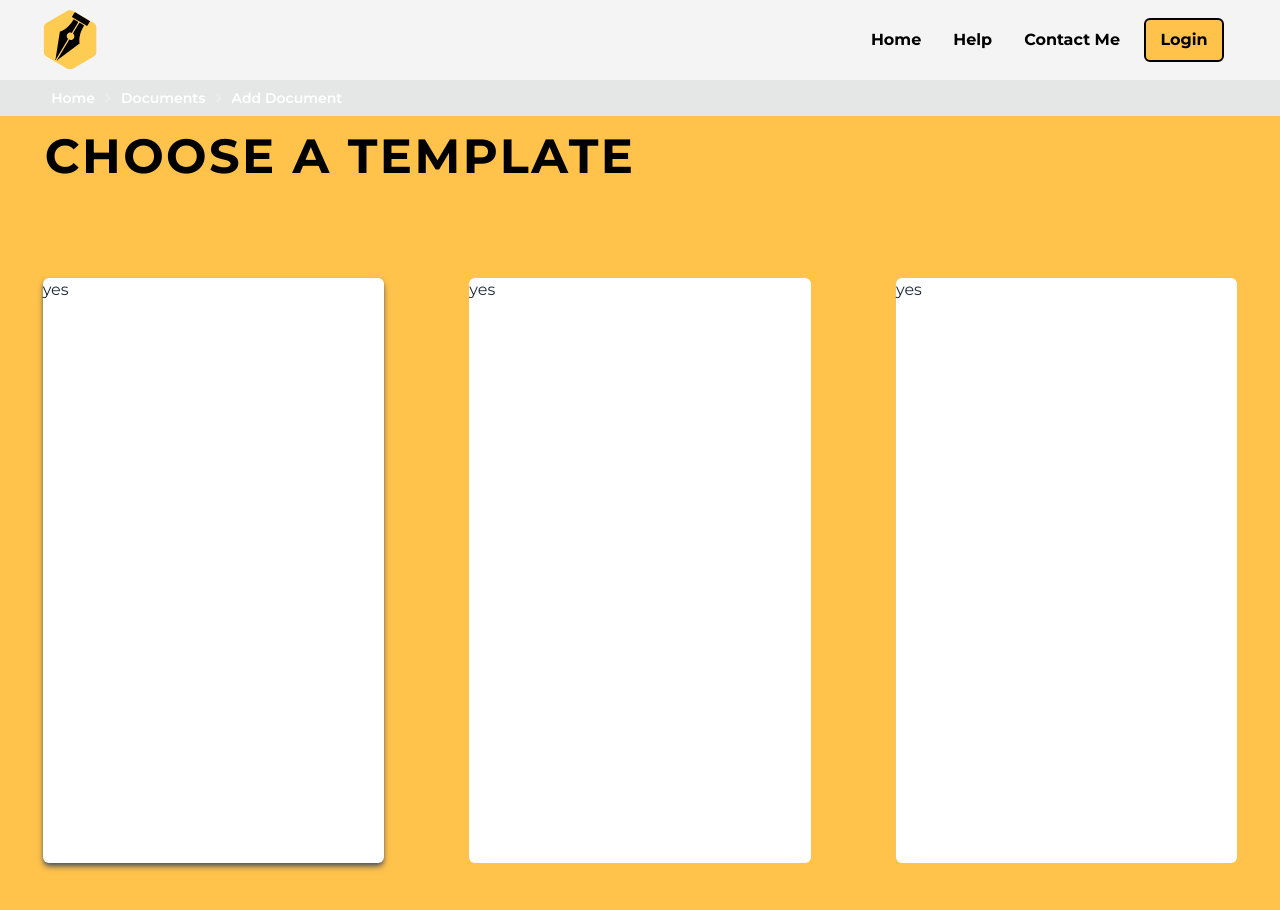
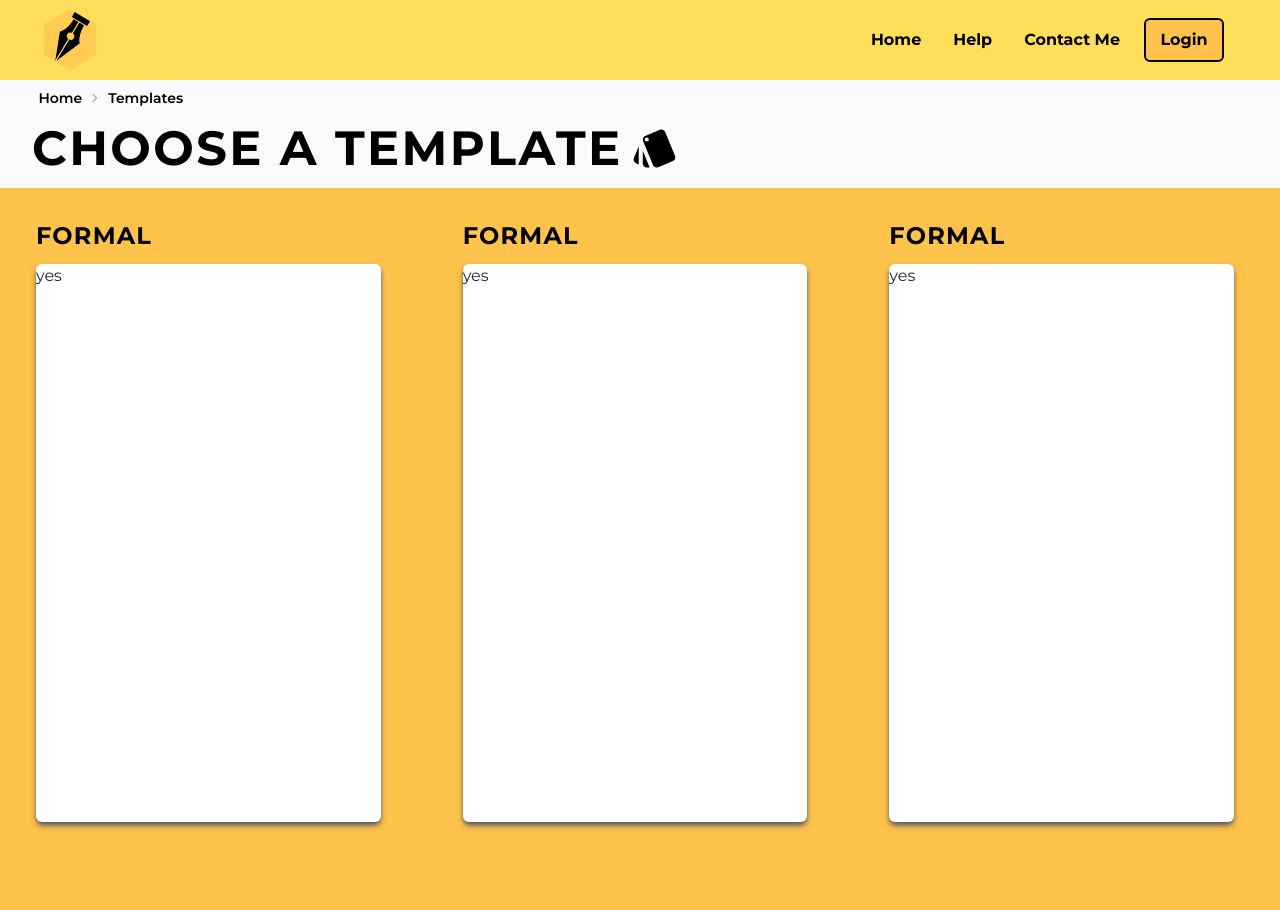
Before and after one commit to Samuel-Bonghanoy/Scriptive, a Next.js app: page /templates/one in a window 1280 px wide. Shown: the top 910 px of the page. Built offline with nearby package versions, Linux system fonts and the light colour scheme.

Commit message:
feat: add a templates route

```diff
--- a/app/page.tsx
+++ b/app/page.tsx
@@ -7,7 +7,7 @@ import Image from "next/image";
 export default function Home() {
   return (
     <>
-      <Navbar />
+      <Navbar theme="white" />
       <main className="flex flex-col lg:flex-row min-h-screen max-w-screen p-[2.5rem] bg-subyellow shadow-main shadow-md">
         <Hero />
         <div className="lg:ml-[-10rem] mt-6 lg:mt-[-1rem]">
--- a/app/templates/layout.tsx
+++ b/app/templates/layout.tsx
@@ -1,22 +1,30 @@
 import Navbar from "@/components/ui/navbar";
+import StyleIcon from "@mui/icons-material/Style";
 
 export default function Layout({ children }: { children: React.ReactNode }) {
   return (
     <div className="flex h-[120vh] flex-col md:overflow-hidden">
-      <Navbar />
-      <div className="bg-base-300 pb-3 pl-[4%] text-sm text-white font-semibold breadcrumbs overflow-y-hidden ">
+      <Navbar theme="yellow" />
+      <div className="bg-slate-50 pb-3 pl-[3%] text-sm text-black font-semibold breadcrumbs overflow-y-hidden ">
         <ul>
           <li>
             <a>Home</a>
           </li>
           <li>
-            <a>Documents</a>
+            <a>Templates</a>
           </li>
-          <li>Add Document</li>
         </ul>
       </div>
-      <h1 className="pl-[3.5%] bg-subyellow font-bold text-5xl pt-4 text-black tracking-wider uppercase">
-        Choose a template
+      <h1 className="pl-[2.5%] bg-slate-50 font-bold text-5xl py-2 mb-2 text-black tracking-wider uppercase flex items-center">
+        Choose a template{" "}
+        <StyleIcon
+          sx={{
+            width: "4rem",
+            height: "3rem",
+            fill: "#000000",
+            "&:hover": { fill: "#FFC24A" },
+          }}
+        />
       </h1>
       <div className="grid grid-rows-3 lg:grid-rows-none lg:grid-cols-3 h-full bg-subyellow items-center justify-items-center">
         {children}
--- a/app/templates/one/page.tsx
+++ b/app/templates/one/page.tsx
@@ -3,12 +3,39 @@ import React from "react";
 export default function page() {
   return (
     <>
-      <div className="h-[75%] w-[80%] bg-white rounded-md shadow-gray-600 shadow-md">
-        {" "}
-        yes
+      <div className="h-full w-full flex justify-center">
+        <div className="h-[85%] w-[85%] ml-2 flex flex-col gap-3 mt-[2rem]">
+          <p className="self-start bg-subyellow font-bold text-2xl  text-black tracking-wider uppercase">
+            Formal
+          </p>
+          <div className="h-[85%] w-[95%] bg-white rounded-md shadow-gray-600 shadow-md">
+            {" "}
+            yes
+          </div>
+        </div>
       </div>
-      <div className="h-[75%] w-[80%] bg-white rounded-md"> yes</div>
-      <div className="h-[75%] w-[80%] bg-white rounded-md"> yes</div>
+      <div className="h-full w-full flex justify-center">
+        <div className="h-[85%] w-[85%] ml-2 flex flex-col gap-3 mt-[2rem]">
+          <p className="self-start bg-subyellow font-bold text-2xl  text-black tracking-wider uppercase">
+            Formal
+          </p>
+          <div className="h-[85%] w-[95%] bg-white rounded-md shadow-gray-600 shadow-md">
+            {" "}
+            yes
+          </div>
+        </div>
+      </div>
+      <div className="h-full w-full flex justify-center">
+        <div className="h-[85%] w-[85%] ml-2 flex flex-col gap-3 mt-[2rem]">
+          <p className="self-start bg-subyellow font-bold text-2xl  text-black tracking-wider uppercase">
+            Formal
+          </p>
+          <div className="h-[85%] w-[95%] bg-white rounded-md shadow-gray-600 shadow-md">
+            {" "}
+            yes
+          </div>
+        </div>
+      </div>
     </>
   );
 }
--- a/components/ui/navbar.tsx
+++ b/components/ui/navbar.tsx
@@ -1,13 +1,17 @@
 import Image from "next/image";
 import React from "react";
 
-export default function Navbar() {
+export default function Navbar({ theme }: { theme: string }) {
   return (
     <div className="drawer">
       <input id="my-drawer-3" type="checkbox" className="drawer-toggle" />
       <div className="drawer-content flex flex-col">
         {/* Navbar */}
-        <div className="w-full h-[5rem] navbar bg-mainwhite">
+        <div
+          className={`w-full h-[5rem] navbar ${
+            theme === "yellow" ? "bg-main" : "bg-mainwhite"
+          }`}
+        >
           <div className="flex-none lg:hidden">
             <label
               htmlFor="my-drawer-3"
```
